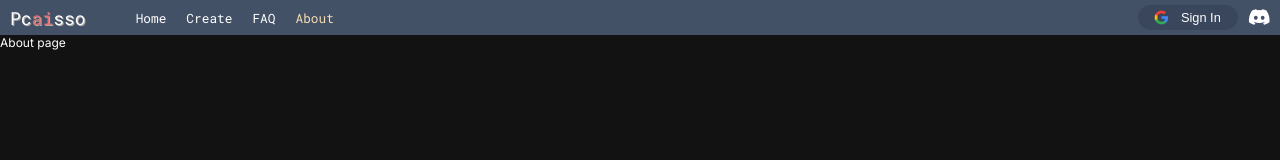
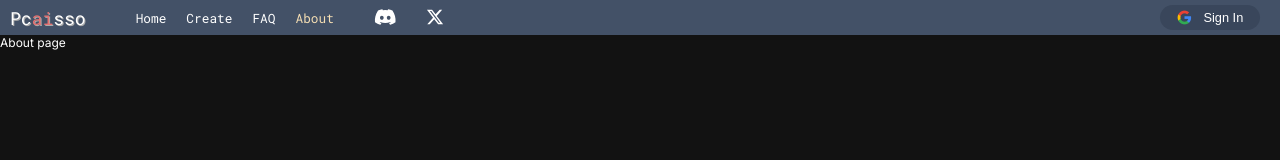
Before and after one commit to rmadhuram/pcaisso-next, a Next.js app: page /about in a window 1280 px wide. Shown: the top 160 px of the page. Built offline with nearby package versions, Linux system fonts and the light colour scheme; no server answers.

Commit message:
XTwitter handle included in the navbar.

```diff
--- a/src/app/components/navbar/Navbar.module.scss
+++ b/src/app/components/navbar/Navbar.module.scss
@@ -47,6 +47,15 @@
         display: none;
       }
     }
+
+    .socials {
+      margin-left: 25px;
+      .icon {
+        font-size: 18px;
+        color: white;
+        padding: 15px;
+      }
+    }
   }
 
   .right-side {
@@ -55,11 +64,6 @@
     align-items: center;
     justify-content: center;
     padding-right: 10px;
-
-    .discord-icon {
-      font-size: 18px;
-      color: white;
-    }
   }
 
   h3 {
--- a/src/app/components/navbar/Navbar.tsx
+++ b/src/app/components/navbar/Navbar.tsx
@@ -6,6 +6,7 @@ import { usePathname } from "next/navigation";
 import { useParams } from "next/navigation";
 import { FontAwesomeIcon } from "@fortawesome/react-fontawesome";
 import { faDiscord } from "@fortawesome/free-brands-svg-icons";
+import { faXTwitter } from "@fortawesome/free-brands-svg-icons";
 
 export default function Navbar() {
   const pathname = usePathname();
@@ -54,17 +55,28 @@ export default function Navbar() {
             </Link>
           </li>
         </ul>
+        <div className="socials">
+          <Link
+            href="https://discord.com/channels/1301703780064165940/1301703780064165943"
+            target="_blank"
+            rel="noopener noreferrer"
+            passHref
+          >
+            <FontAwesomeIcon icon={faDiscord} className="icon" />
+          </Link>
+
+          <Link
+            href="https://x.com/pcaisso_"
+            target="_blank"
+            rel="noopener noreferrer"
+            passHref
+          >
+            <FontAwesomeIcon icon={faXTwitter} className="icon" />
+          </Link>
+        </div>
       </div>
       <div className="right-side">
         <Signin />
-        <Link
-          href="https://discord.com/channels/1301703780064165940/1301703780064165943"
-          target="_blank"
-          rel="noopener noreferrer"
-          passHref
-        >
-          <FontAwesomeIcon icon={faDiscord} className="discord-icon" />
-        </Link>
       </div>
     </div>
   );
```
